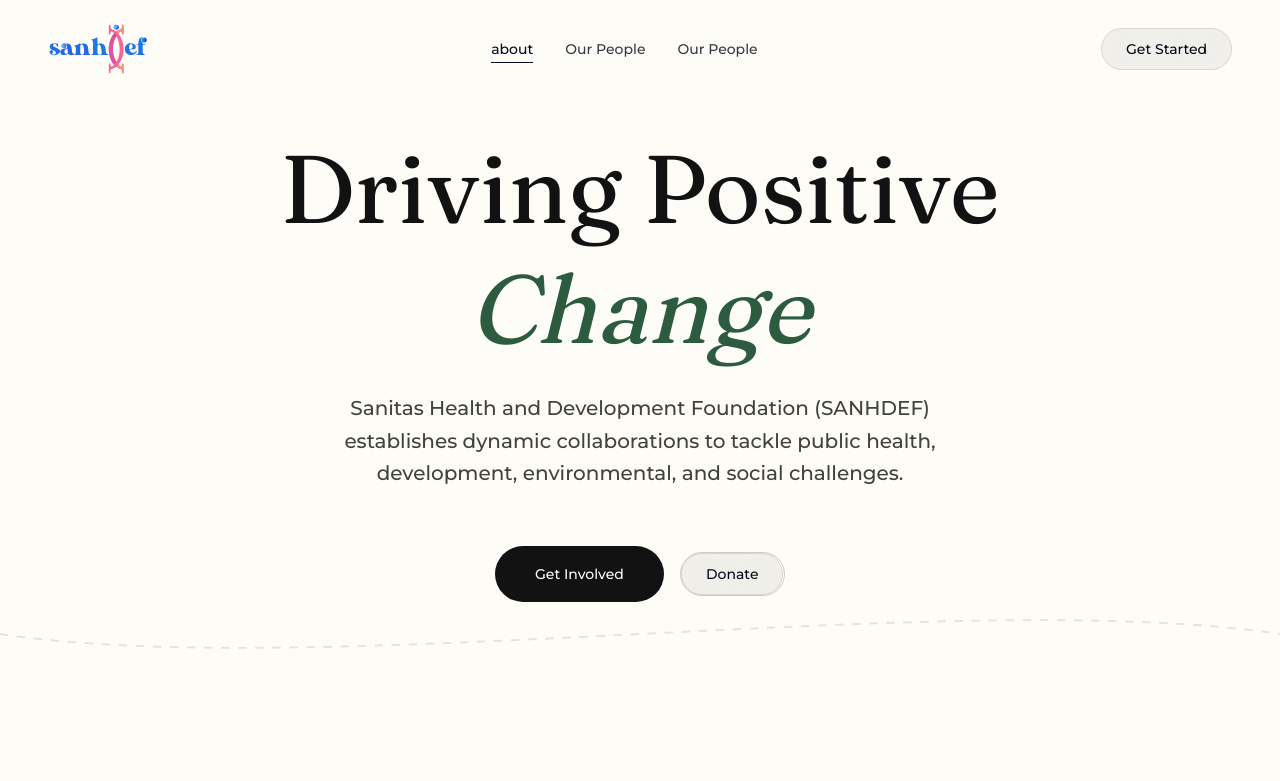
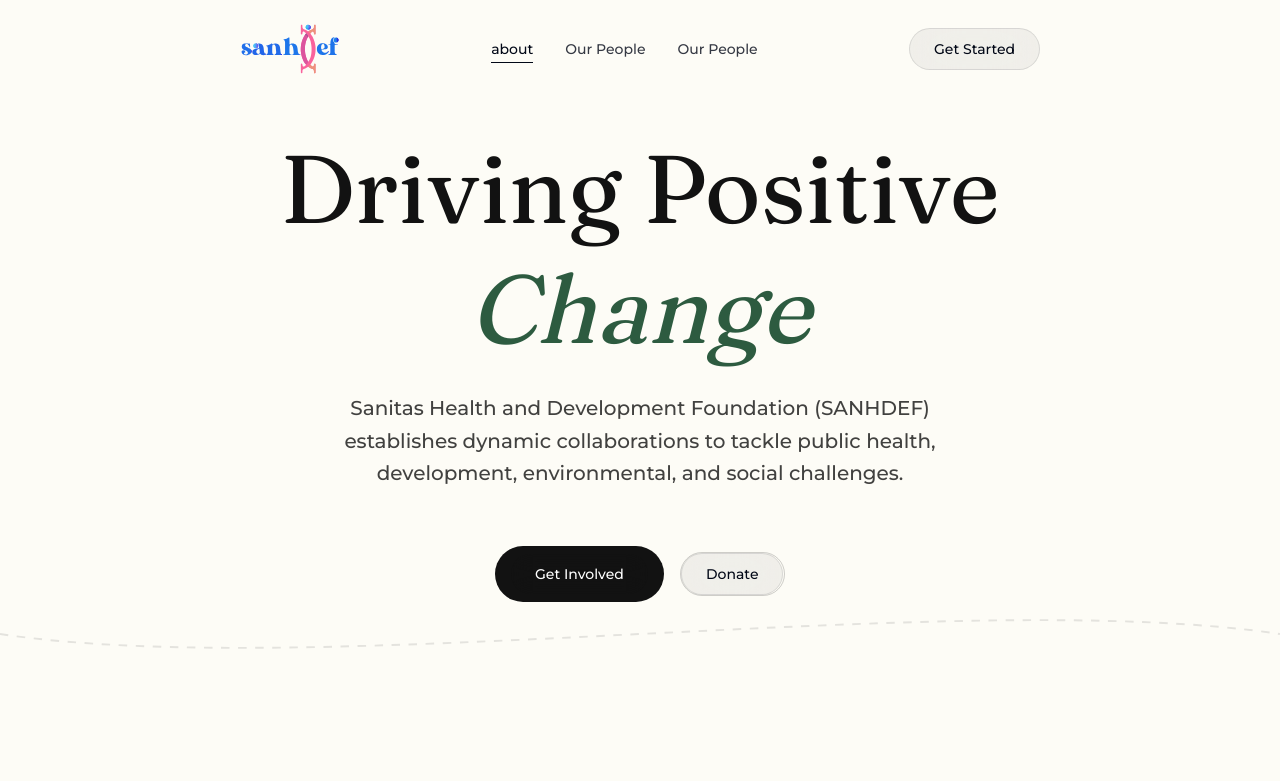
Before and after one commit to adekastanley/sanhdef-landing, a Next.js app: page / in a window 1280 px wide. Shown: the top 781 px of the page. Built offline with nearby package versions, Linux system fonts and the light colour scheme.

Commit message:
nav edit

```diff
--- a/components/Navbar.tsx
+++ b/components/Navbar.tsx
@@ -79,7 +79,7 @@ export function Navbar() {
 
 	return (
 		<nav
-			className={`fixed left-0 right-0 top-0 z-50 flex items-center transition-all duration-300 justify-between px-6 py-6 md:px-12
+			className={` max-w-4xl mx-auto fixed left-0 right-0 top-0 z-50 flex items-center transition-all duration-300 justify-between px-6 py-6 md:px-12
 			${isScrolled ? " shadow-md py-4 bg-background/50 max-w-4xl rounded-2xl border backdrop-blur-lg lg:px-5 mx-auto" : "bg-transparent py-6"}`}
 		>
 			<button className="flex items-center gap-2 transition-transform hover:scale-105">
```
